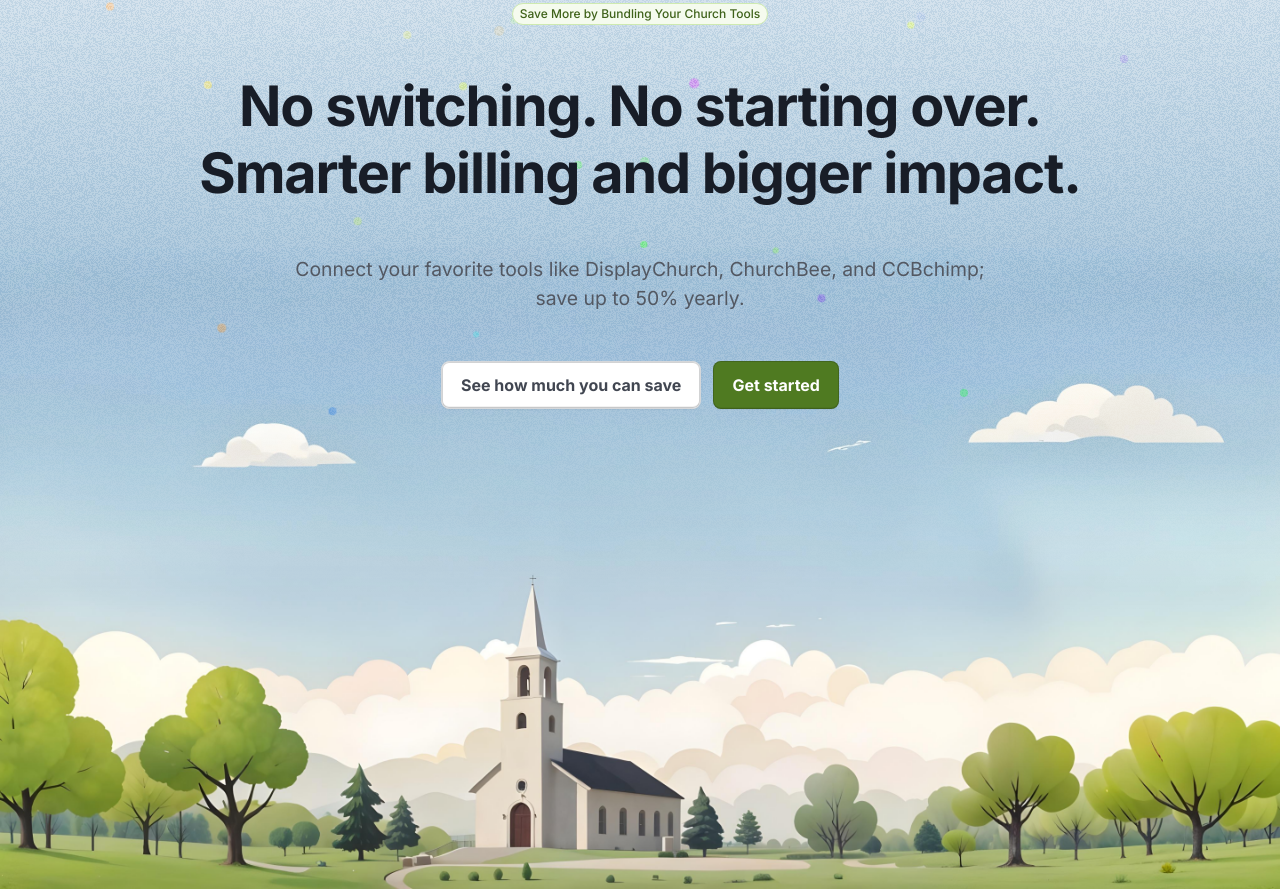
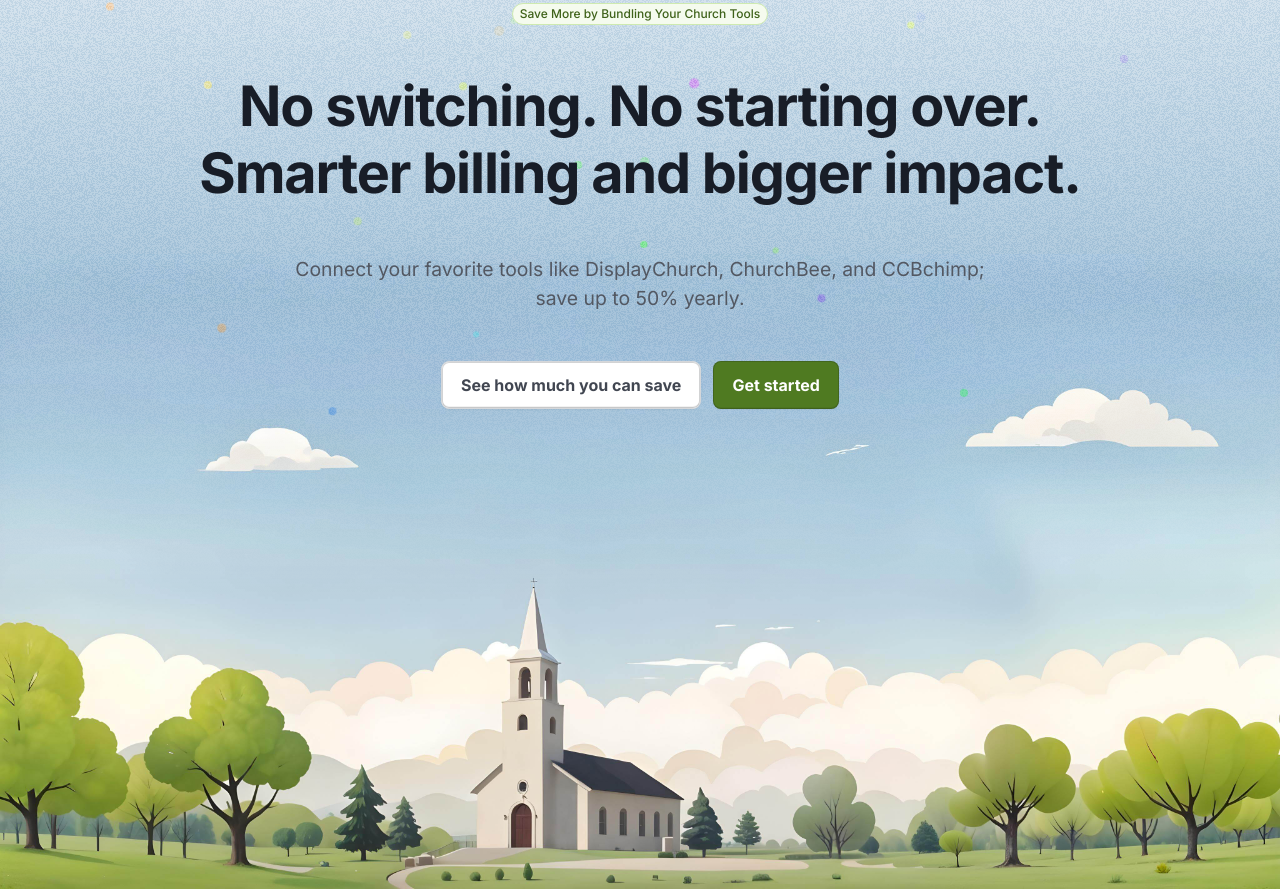
Before and after one commit to revisual-app/fluid-bundle, a website: page public/index.html in a window 1280 px wide. Shown: the part 257-1146 px from the top of the page. Drawn offline with nearby package versions, Linux system fonts and the light colour scheme; files that its build step writes are made by us from their sources.

Commit message:
Added build css to deploy command

```diff
--- a/package.json
+++ b/package.json
@@ -3,7 +3,8 @@
   "version": "0.0.1",
   "private": true,
   "scripts": {
-		"deploy": "wrangler deploy",
+    "deploy": "npm run build && wrangler deploy",
+    "build": "npm run build:css",
     "dev": "wrangler dev",
     "start": "npm-run-all --parallel watch:css dev",
     "build:css": "sass src/styles/index.scss src/styles/index.tmp.css && postcss src/styles/index.tmp.css -o public/css/output.css",
--- a/public/index.html
+++ b/public/index.html
@@ -79,10 +79,10 @@
 					</div>
 				</div>
 			</div>
-			<img src="/img/splash_bg.png" class="hero-img">
+			<img src="/img/splash_bg.jpg" class="hero-img">
 			<img src="/img/splash_bg_overlay.svg" class="hero-img-overlay">
 		</div>
-        <img src="/img/splash_bg.png" class="hero-img">
+        <img src="/img/splash_bg.jpg" class="hero-img">
 	</div>
 </div>
 <script src="/app.js" type="application/javascript"></script>
```
Lines whose indentation alone changed are shown as unchanged.
